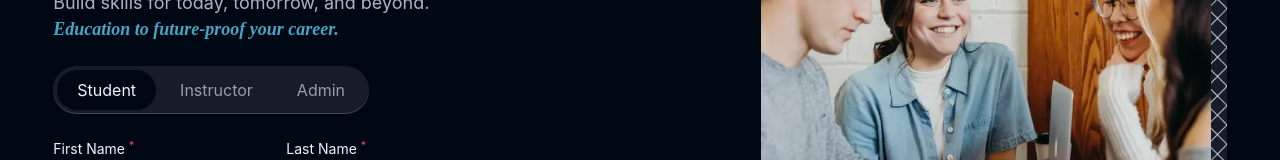
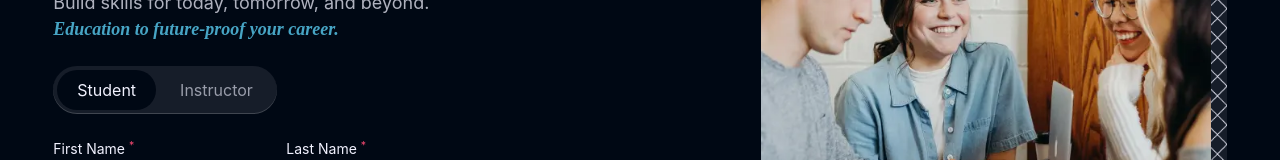
Before and after one commit to Pradeep-Singh-26/StudyNotion, a React (Create React App) app: page /signup in a window 1280 px wide. Shown: the part 243-403 px from the top of the page. Built offline with nearby package versions, Linux system fonts and the light colour scheme; no server answers.

Commit message:
signup admin fixed

```diff
--- a/src/components/core/Auth/SignupForm.jsx
+++ b/src/components/core/Auth/SignupForm.jsx
@@ -78,11 +78,6 @@ function SignupForm() {
       id: 2,
       tabName: "Instructor",
       type: ACCOUNT_TYPE.INSTRUCTOR,
-    },
-    {
-      id: 3,
-      tabName: "Admin",
-      type: ACCOUNT_TYPE.ADMIN,
     },
   ]
 
```
